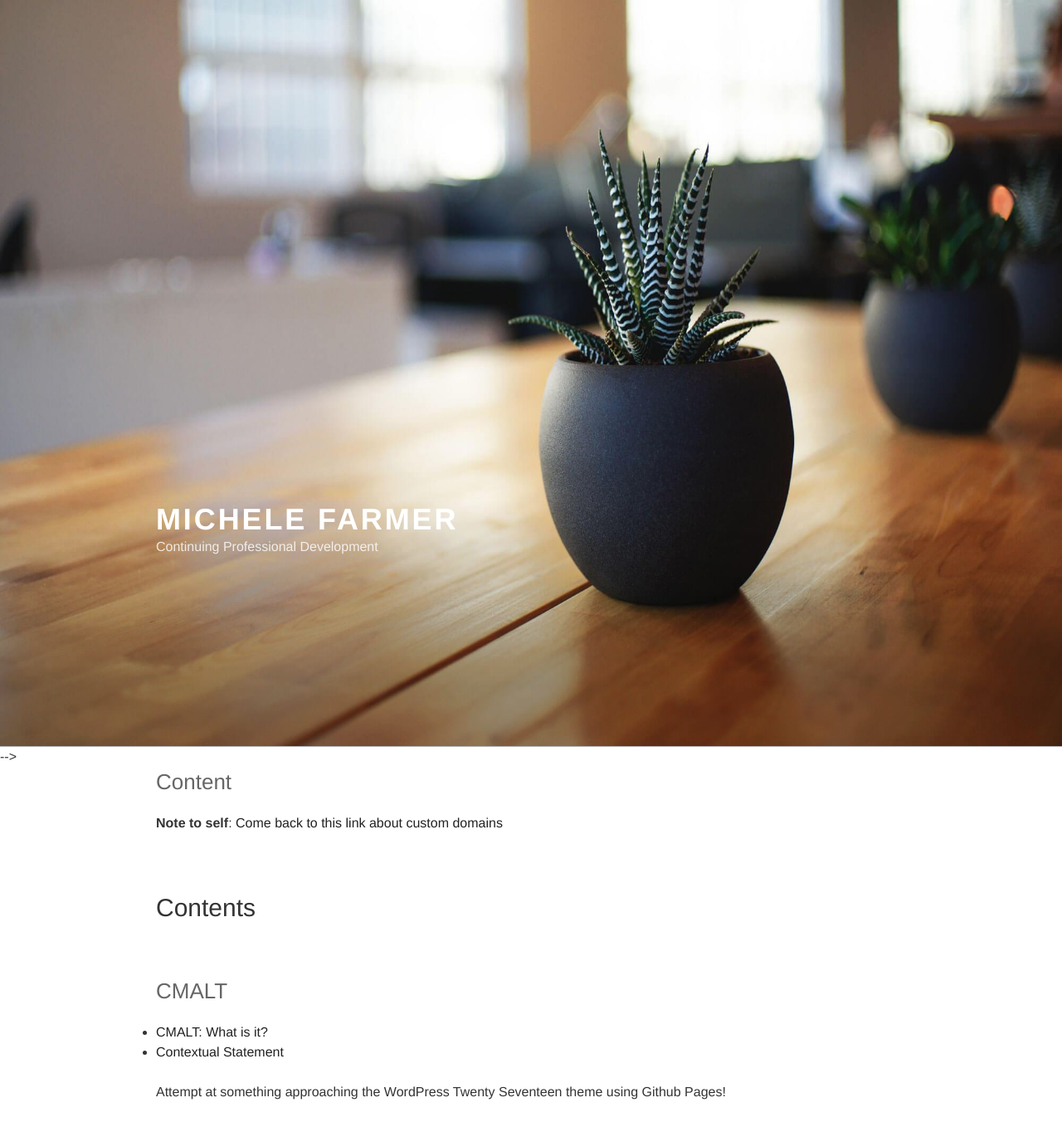
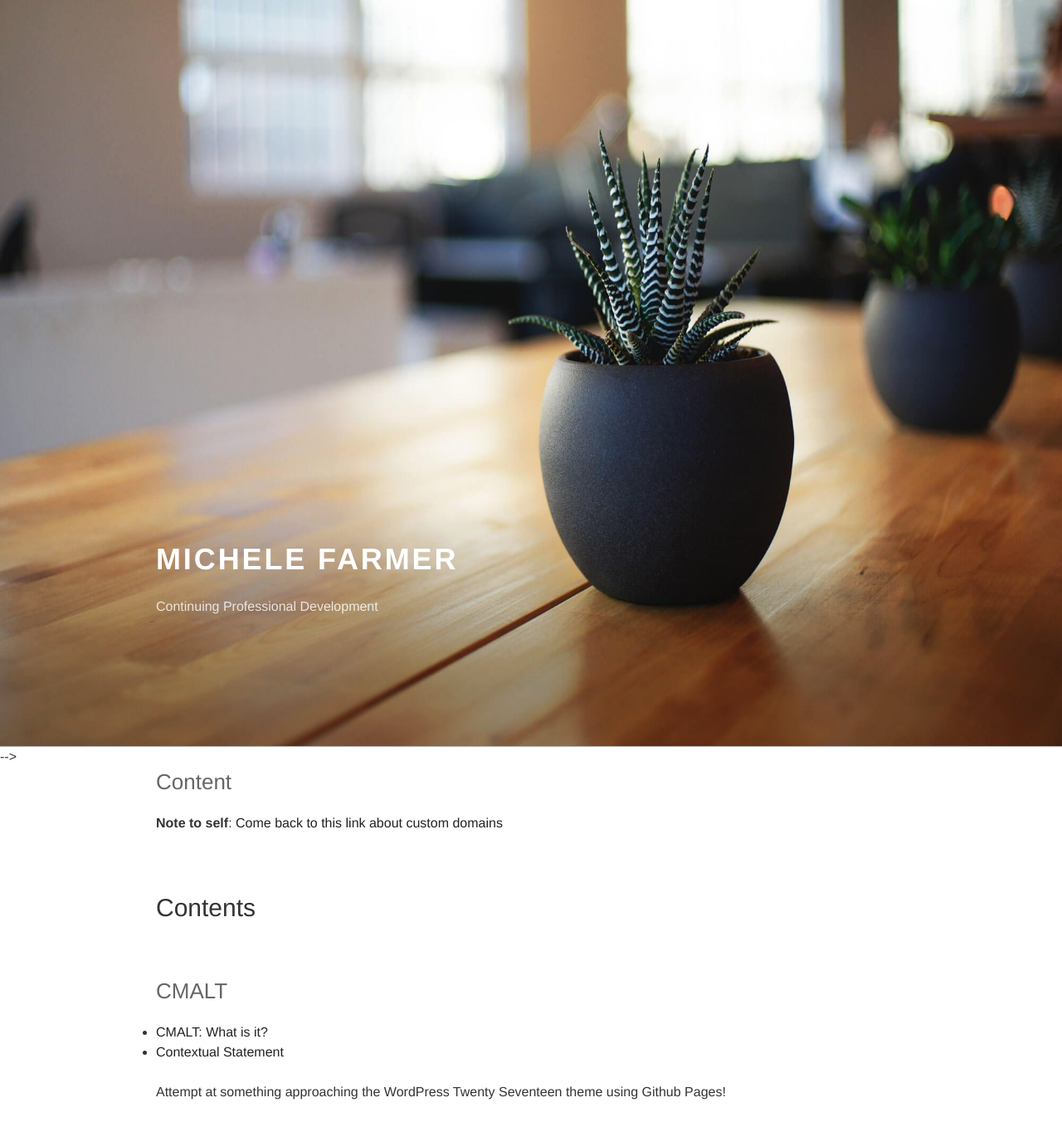
Before and after one commit to uclsenit/uclsenit.github.io, a Jekyll site: the page built from index.md, in a window 1280 px wide. Shown: the whole page at 83% size. Built offline with Jekyll 4.4.1, drawn with Linux system fonts in a browser that asks for light colours; nearby versions of some CDN libraries; some web fonts are replaced; our own code applies the rules of GitHub Pages for plain Markdown files; a script that is not in the unit is left out.

Commit message:
Update /assets/css/style.scss
Added .header-text padding:3em 0, and commented out .header-text nested selector padding:0 (in every nest), as a test

```diff
--- a/assets/css/style.scss
+++ b/assets/css/style.scss
@@ -638,6 +638,7 @@ header {
 }
 
 .header-text {
+    padding: 3em 0;
     a, h1 a {
         text-decoration: none;
         -webkit-transition: opacity 0.2s;
@@ -655,7 +656,7 @@ header {
         height: 100%;
         vertical-align: bottom;
         margin: 0 0 1.5em;
-        padding: 0;
+        // padding: 0;
     }
     h1 {
         clear: none;
@@ -665,7 +666,7 @@ header {
         line-height: 1.25;
         letter-spacing: 0.08em;
         margin: 0;
-        padding: 0;
+        // padding: 0;
         text-transform: uppercase;
     }
     h1, h1 a {
@@ -676,7 +677,7 @@ header {
     h2 {
         // color: #666;
         color: #fff;
-        padding: 0;
+        // padding: 0;
         font-size: 13px;
         font-size: 0.8125rem;
         margin-bottom: 0;
```
